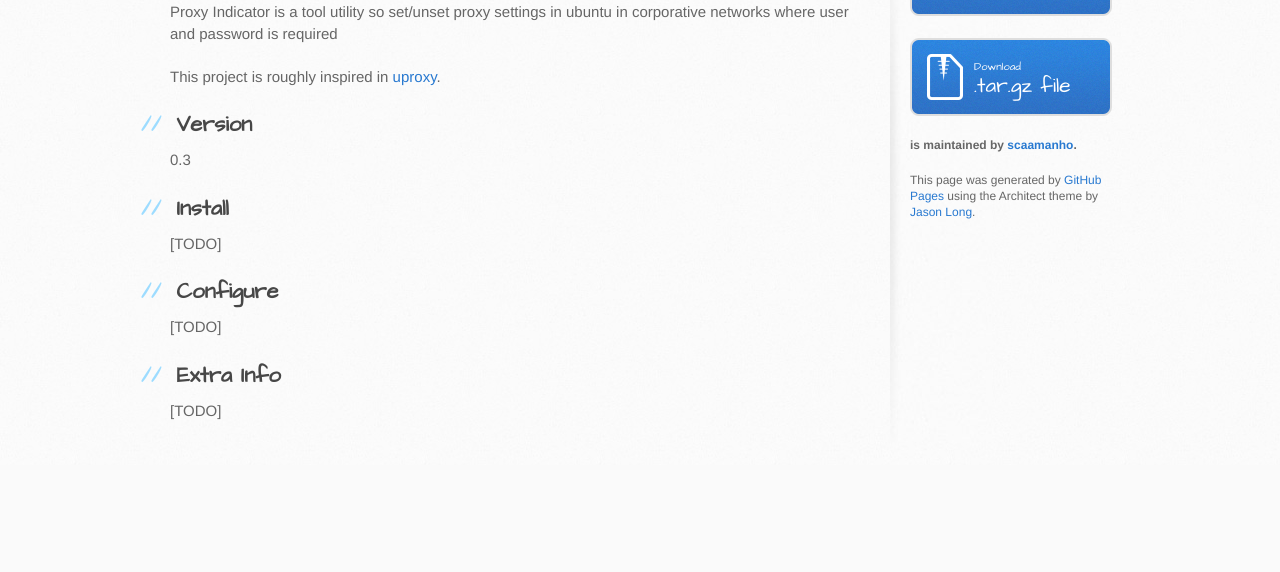
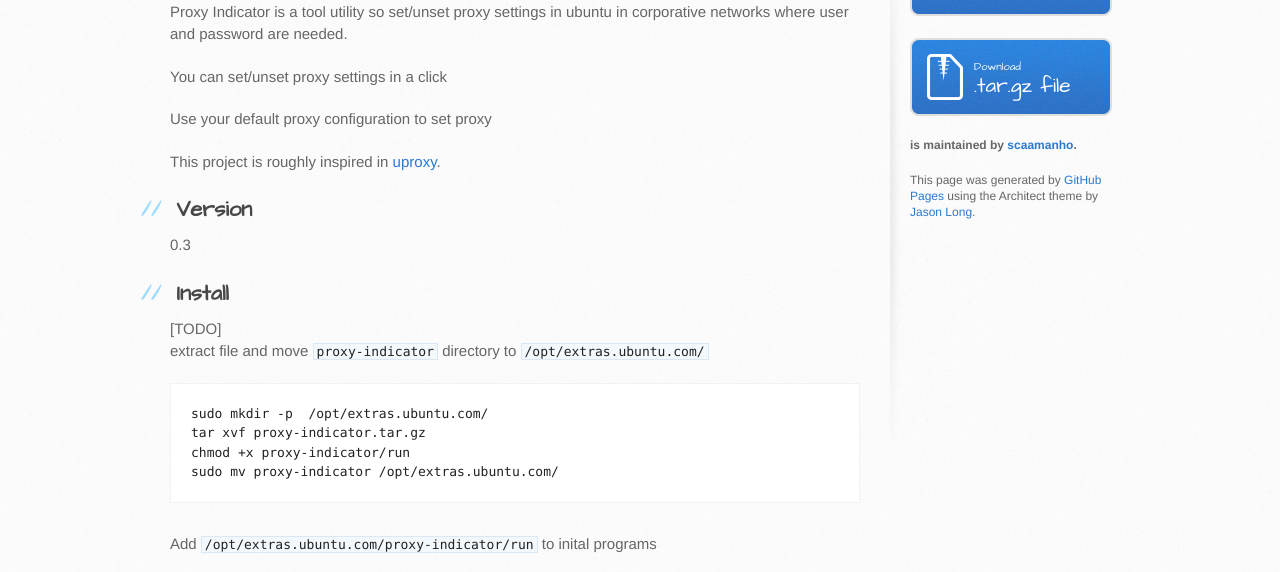
Before and after one commit to scaamanho/proxy-indicator, a plain HTML site: page index.html in a window 1280 px wide. Shown: the part 362-934 px from the top of the page. Before the commit the page ends 827 px from the top, so only its background shows below. Drawn offline with Linux system fonts and the light colour scheme.

```diff
--- a/index.html
+++ b/index.html
@@ -32,7 +32,11 @@
 <a id="proxy-indicator" class="anchor" href="#proxy-indicator" aria-hidden="true"><span class="octicon octicon-link"></span></a>Proxy Indicator</h1>
 
 <p>Proxy Indicator is a tool utility so set/unset proxy settings in ubuntu
-in corporative networks where user and password is required </p>
+in corporative networks where user and password are needed. </p>
+
+<p>You can set/unset proxy settings in a click  </p>
+
+<p>Use your default proxy configuration to set proxy  </p>
 
 <p>This project is roughly inspired in
 <a href="https://code.google.com/p/ubproxy/">uproxy</a>.  </p>
@@ -45,7 +49,15 @@
 <h2>
 <a id="install" class="anchor" href="#install" aria-hidden="true"><span class="octicon octicon-link"></span></a>Install</h2>
 
-<p>[TODO]</p>
+<p>[TODO]<br>
+extract file and move <code>proxy-indicator</code> directory to <code>/opt/extras.ubuntu.com/</code></p>
+
+<div class="highlight highlight-source-shell"><pre>sudo mkdir -p  /opt/extras.ubuntu.com/
+tar xvf proxy-indicator.tar.gz
+chmod +x proxy-indicator/run
+sudo mv proxy-indicator /opt/extras.ubuntu.com/</pre></div>
+
+<p>Add <code>/opt/extras.ubuntu.com/proxy-indicator/run</code> to inital programs</p>
 
 <h2>
 <a id="configure" class="anchor" href="#configure" aria-hidden="true"><span class="octicon octicon-link"></span></a>Configure</h2>
```
Also changed, not shown: params.json (+1 -1 lines).
